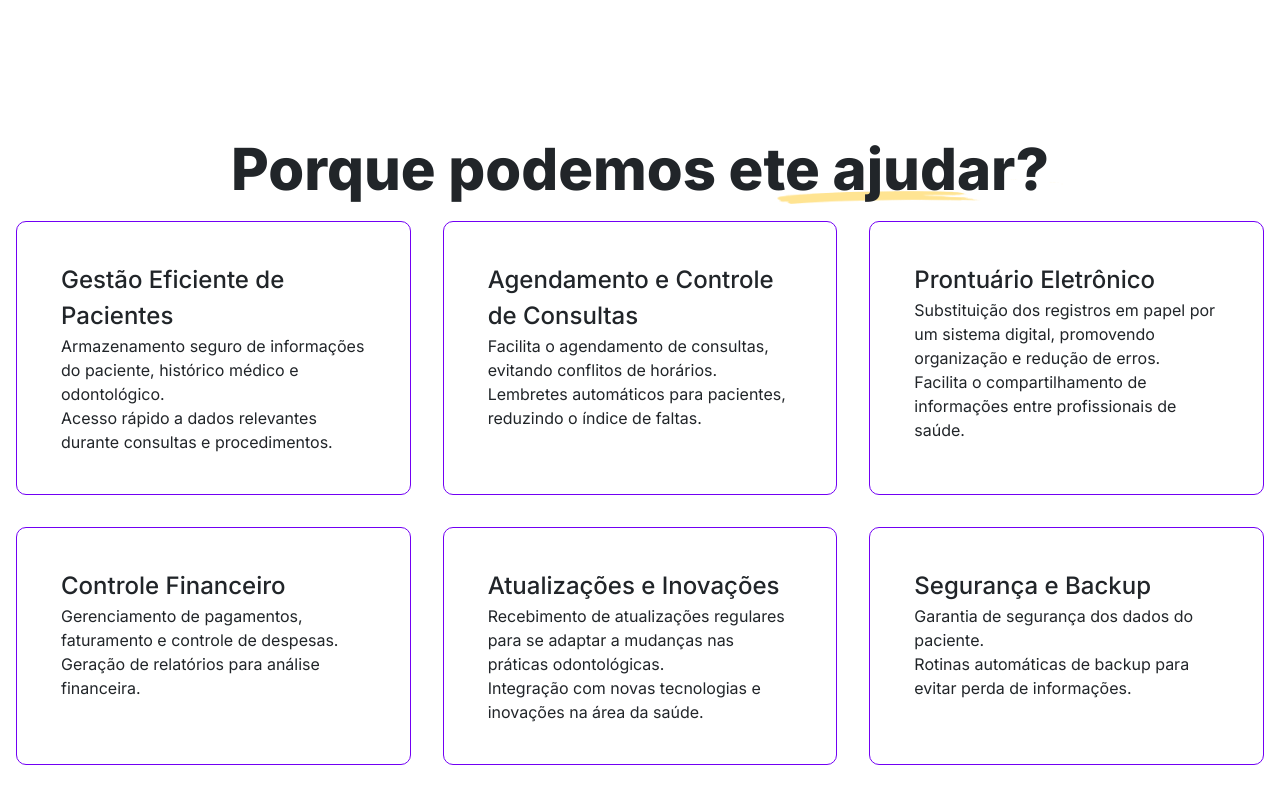
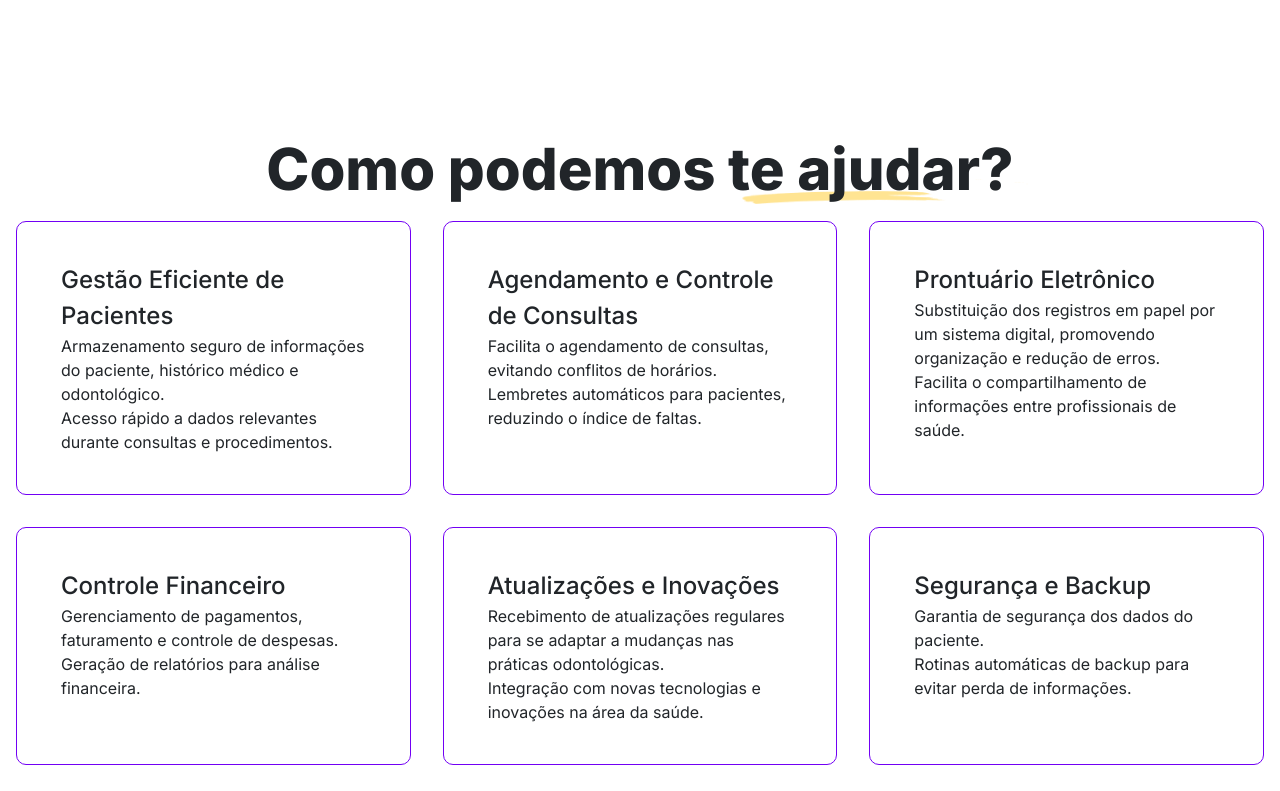
Before and after one commit to marcos1py/Sistema-ondonto, a React (Vite) app: page / in a window 1280 px wide. Shown: the part 1200-1991 px from the top of the page. Built offline with nearby package versions, Linux system fonts and the light colour scheme.

Commit message:
config deploy

```diff
--- a/package.json
+++ b/package.json
@@ -9,9 +9,8 @@
     "build": "vite build",
     "lint": "eslint . --ext js,jsx --report-unused-disable-directives --max-warnings 0",
     "preview": "vite preview",
-    "predeploy" : "npm rum build",
-    "deploy" : "gh-pages - dist"
-
+    "predeploy": "npm run build",
+    "deploy": "gh-pages -d dist"
   },
   "dependencies": {
     "@emailjs/browser": "^3.11.0",
--- a/src/components/Beneficios.jsx
+++ b/src/components/Beneficios.jsx
@@ -11,7 +11,7 @@ const Beneficios = () => {
               id="beneficios"
               className="text-5xl font-semibold leading-tight"
             >
-              Porque podemos e<span>te ajudar?</span>
+              Como podemos <span>te ajudar?</span>
             </h3>
           </div>
 
--- a/src/components/Blog.jsx
+++ b/src/components/Blog.jsx
@@ -12,7 +12,7 @@ const Blog = () => {
 
           <blockquote class="rounded-lg bg-gray-50 p-6 shadow-sm sm:p-8">
             <div class="flex items-center gap-4">
-            <img src="\img\Banner1.png" alt="img" />
+            <img src="/Sistema-ondonto/img/Banner1.png" alt="img" />
             </div>
             <div>
 
@@ -36,7 +36,7 @@ const Blog = () => {
 
           <blockquote class="rounded-lg bg-gray-50 p-6 shadow-sm sm:p-8">
             <div class="flex items-center w-100">
-              <img src="\img\Banner1.png" alt="img" />
+              <img src="/Sistema-ondonto/img/Banner1.png" alt="img" />
             </div>
             <div>
 
@@ -60,7 +60,7 @@ const Blog = () => {
 
           <blockquote class="rounded-lg bg-gray-50 p-6 shadow-sm sm:p-8">
             <div class="flex items-center gap-4">
-            <img src="\img\Banner1.png" alt="img" />
+            <img src="/Sistema-ondonto/img/Banner1.png" alt="img" />
             </div>
             <div>
 
--- a/src/components/Contact.jsx
+++ b/src/components/Contact.jsx
@@ -111,7 +111,7 @@ const Contact = () => {
         <div className="w-full md:w-2/4">
           <img
             className="hidden md:flex gap-5 font-medium text-lg items-center"
-            src="img/suporte.png"
+            src="Sistema-ondonto/img/suporte.png"
             alt="img"
           />
         </div>
--- a/src/components/Home.jsx
+++ b/src/components/Home.jsx
@@ -25,7 +25,8 @@ const Home = () => {
                     </div>
 
                     <div className=" w-full md:w-2/4">
-                        <img src="\img\Banner1.png" alt="img" />
+                    <img src="Sistema-ondonto/img/Banner1.png " alt="mulher" />
+
                     </div>
                 </div>
             </div>
--- a/src/components/Navbar.jsx
+++ b/src/components/Navbar.jsx
@@ -17,7 +17,7 @@ const Navbar = () => {
             to="#"
             className="flex items-center font-semibold  text-3xl p-1 cursor-pointer"
           >
-            <img src="img/logo.png" alt="Logo" className="w-9 h-8 mr-2 " />
+            <img src="Sistema-ondonto/img/logo.png" alt="Logo" className="w-9 h-8 mr-2 " />
             Confia
           </Link>
         </div>
--- a/src/components/Sobre.jsx
+++ b/src/components/Sobre.jsx
@@ -8,7 +8,7 @@ const Sobre = () => {
         <div className=" mt-1 mb-20 flex flex-col-reverse md:flex-row items-center gap-5 ">
 
             <div className=" w-full md:w-2/4">
-                <img src='img/BannerSobre.png' alt="img" />
+                <img src='Sistema-ondonto/img/BannerSobre.png' alt="img" />
             </div>
             <div className="w-full md:w-3/4 text-center space-y-11 m-10 p-10">
                 <h3 className="text-4xl font-semibold " >
--- a/src/index.css
+++ b/src/index.css
@@ -30,7 +30,7 @@ body{
   background-color: #043873;
 }
 .linhaFundo {
-  background: url('img/Element.svg') center center no-repeat;
+  background: url('/Sistema-ondonto/img/Element.svg') center center no-repeat;
 }
 .linhaFundo::before {
 
@@ -99,7 +99,7 @@ body{
  left: 0;
  bottom: 0;
  z-index: -1;
- background-image: url(img/element.png);
+ background-image: url(/Sistema-ondonto/img/element.png);
  background-size: cover;
  background-repeat: no-repeat;
 }
@@ -285,7 +285,7 @@ your work area
   margin-bottom: 10px;
 }
 .your-work-area .theme-text h3 span::after {
-  background-image: url(img/element.png);
+  background-image: url(/Sistema-ondonto/img/element.png);
   background-size: contain;
   background-position: bottom;
   left: 14px;
```
Also changed, not shown: 1 other file (tests, documents, lock files or other folders).
